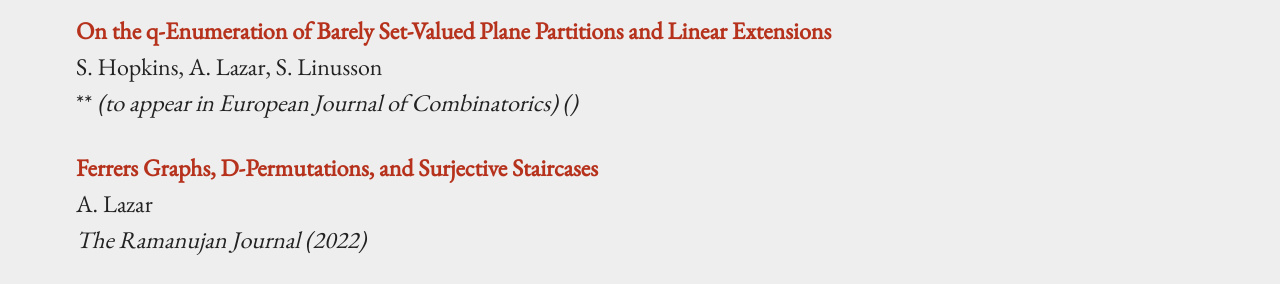
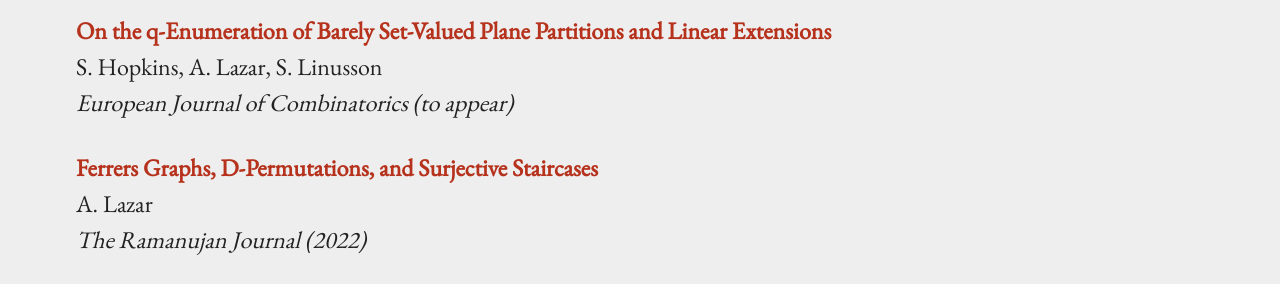
Before and after one commit to AlexanderLazar/alexanderlazar.github.io, a Jekyll site: the page built from research.markdown, in a window 1280 px wide. Shown: the part 434-718 px from the top of the page. Built offline with Jekyll 4.4.1, drawn with Linux system fonts in a browser that asks for light colours; part of the change alters nothing that is shown.

```diff
--- a/research.markdown
+++ b/research.markdown
@@ -5,10 +5,10 @@ title: Research
 pubs:
     - title:   "On the q-Enumeration of Barely Set-Valued Plane Partitions and Linear Extensions"
       author:  "S. Hopkins, A. Lazar, S. Linusson"
-      #journal: "European Journal of Combinatorics"
-      #year:    "2021"
+      journal: "European Journal of Combinatorics"
+      year:    "to appear"
       url:     "https://arxiv.org/abs/2106.07418"
-      note:    "to appear in European Journal of Combinatorics"
+
 
     - title:   "Ferrers Graphs, D-Permutations, and Surjective Staircases"
       author:  "A. Lazar"
@@ -35,7 +35,7 @@ pubs:
       url:     "https://www.combinatorics.org/ojs/index.php/eljc/article/view/v24i4p14"
 
 
-pres:
+#pres:
 
 
 abs:
```
